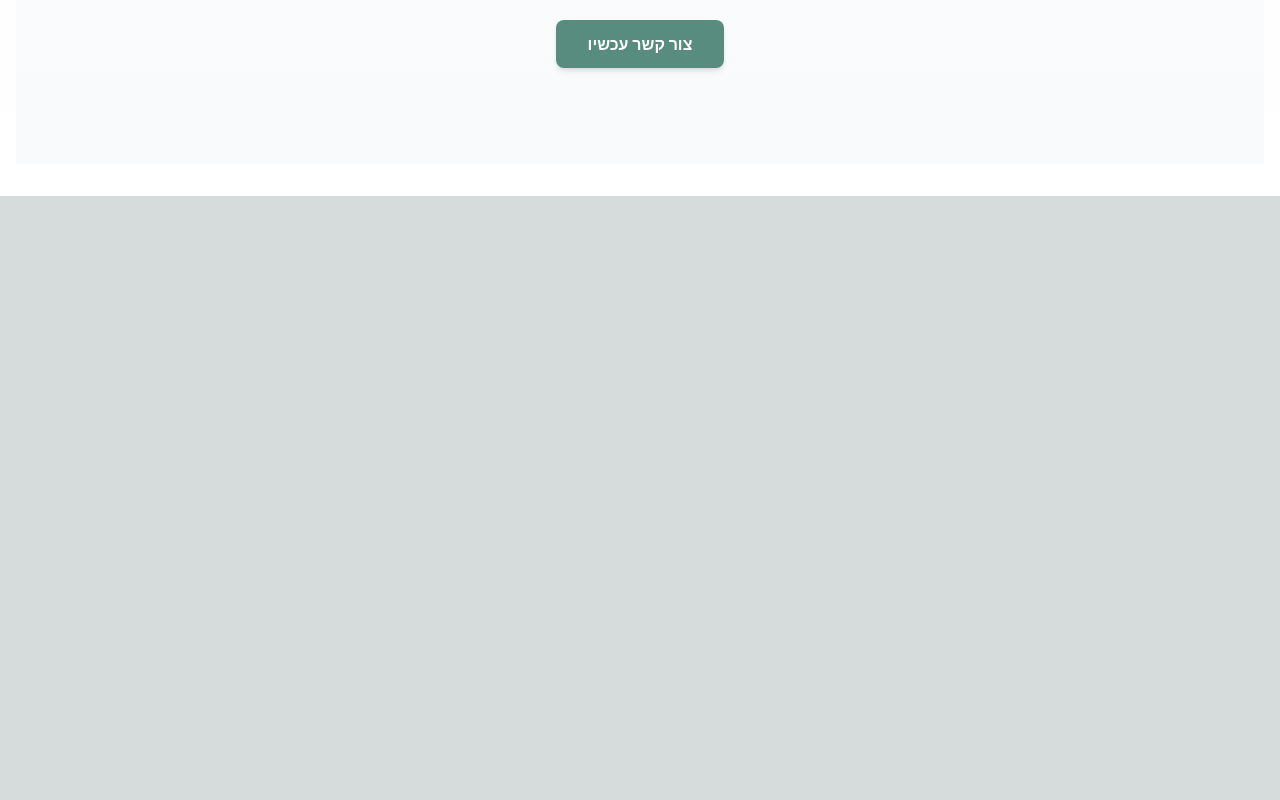
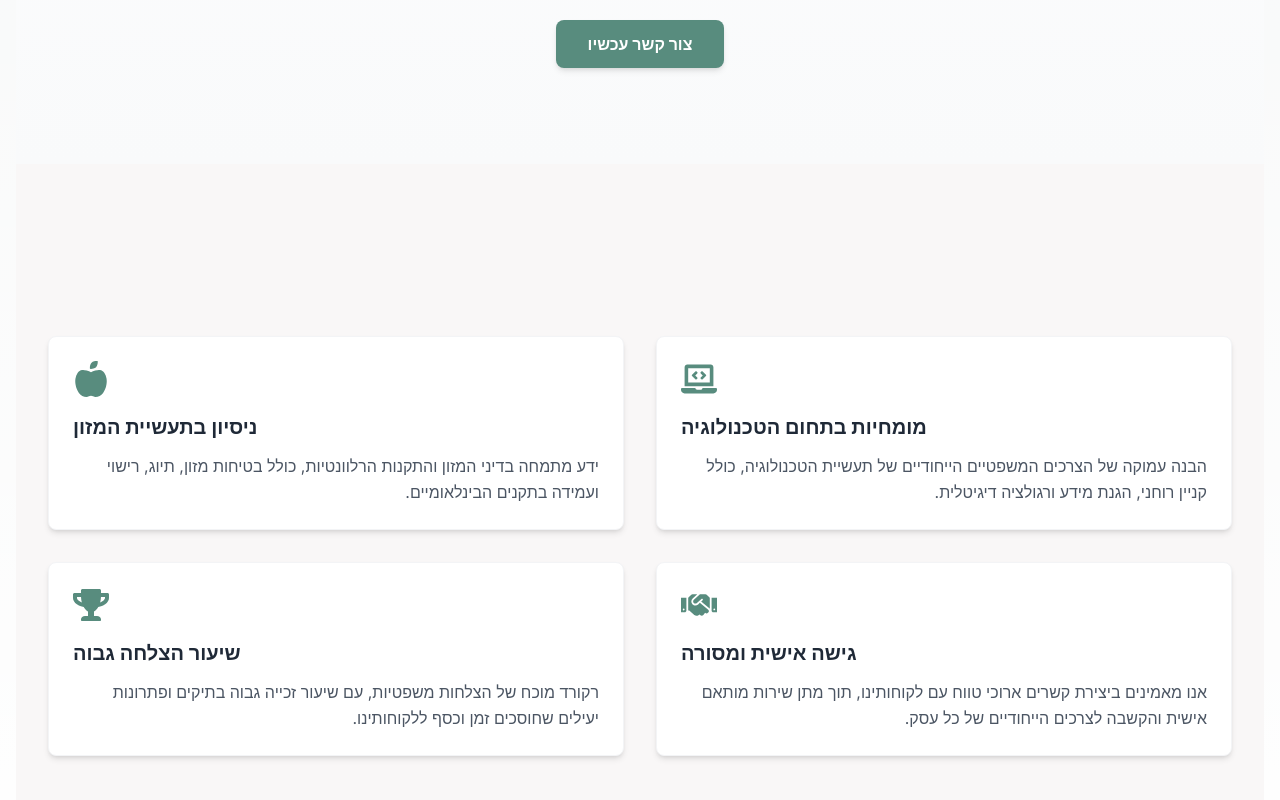
Before and after one commit to Webis-sites/webis-site-mshrd-avrky-dyn-dlta-1762423673051, a Next.js app: page / in a window 1280 px wide. Shown: the part 5718-6518 px from the top of the page. Before the commit the page ends 5914 px from the top, so only its background shows below. Built offline with nearby package versions, Linux system fonts and the light colour scheme.

Commit message:
Add WhyChooseUsSection component to page

```diff
--- a/src/app/page.tsx
+++ b/src/app/page.tsx
@@ -6,6 +6,7 @@ import AboutSection from '@/components/AboutSection';
 import PracticeAreasSection from '@/components/PracticeAreasSection';
 import PortfolioSection from '@/components/PortfolioSection';
 import ProcessSection from '@/components/ProcessSection';
+import WhyChooseUsSection from '@/components/WhyChooseUsSection';
 
 export default function HomePage() {
   return (
@@ -18,6 +19,7 @@ export default function HomePage() {
         <PracticeAreasSection />
         <PortfolioSection />
         <ProcessSection />
+        <WhyChooseUsSection />
       </main>
     </>
   );
```
